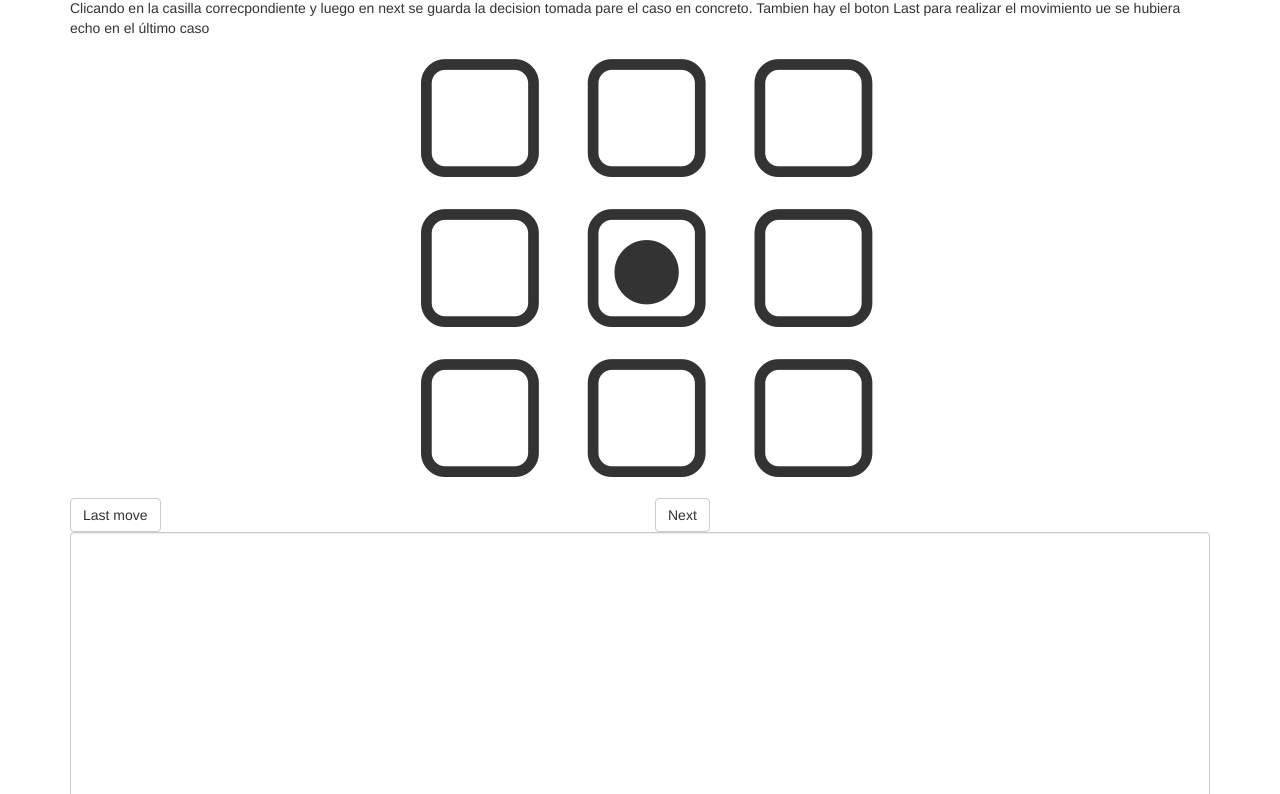
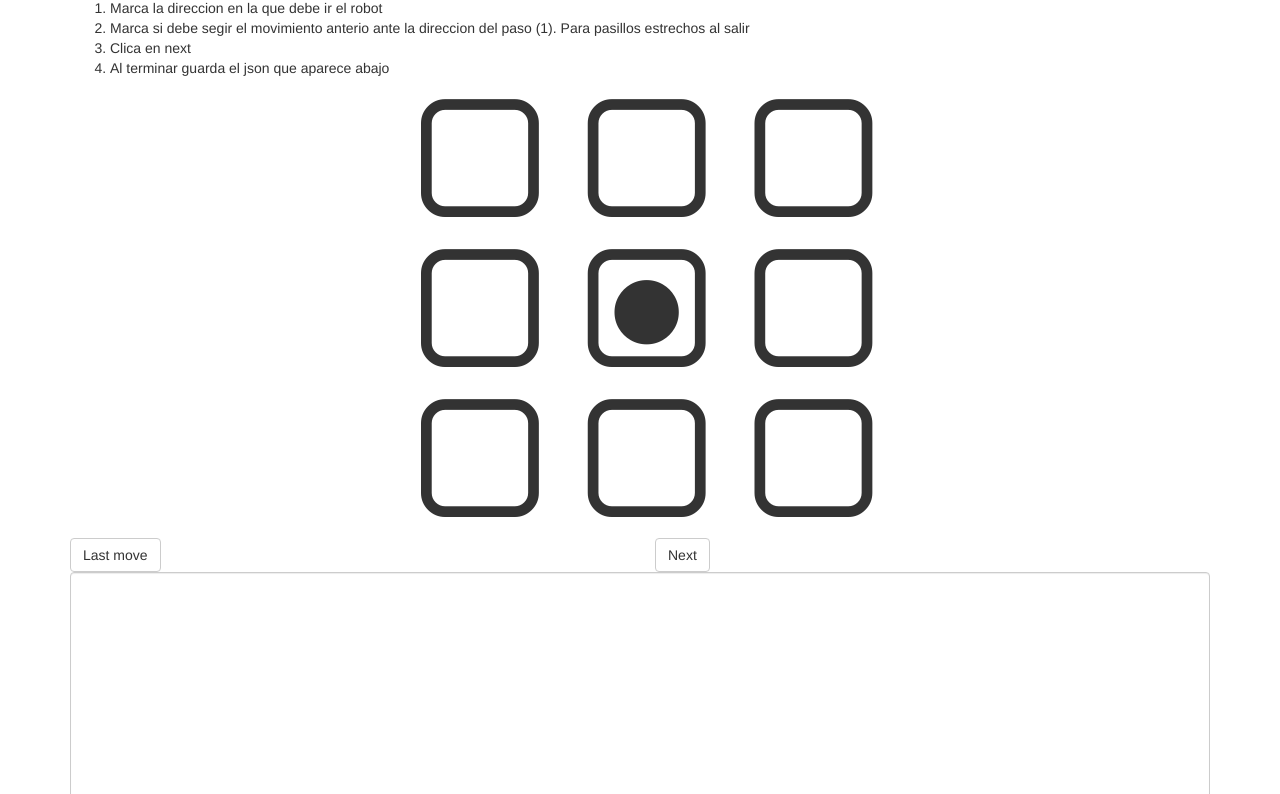
Before and after one commit to JohnnyJosep/Robocop, a plain HTML site: page permutates.html in a window 1280 px wide. Shown: the part 72-866 px from the top of the page. Drawn offline with nearby package versions, Linux system fonts and the light colour scheme.

Commit message:
instrucciones

```diff
--- a/permutates.html
+++ b/permutates.html
@@ -34,7 +34,12 @@
     <div class="container">
         <h1>Base de conocimientos</h1>
 
-        <p>Clicando en la casilla correcpondiente y luego en next se guarda la decision tomada pare el caso en concreto. Tambien hay el boton Last para realizar el movimiento ue se hubiera echo en el último caso</p>
+        <ol>
+            <li>Marca la direccion en la que debe ir el robot</li>
+            <li>Marca si debe segir el movimiento anterio ante la direccion del paso (1). Para pasillos estrechos al salir</li>
+            <li>Clica en next</li>
+            <li>Al terminar guarda el json que aparece abajo</li>
+        </ol>
     </div>
 
     <div class="map container">
```
